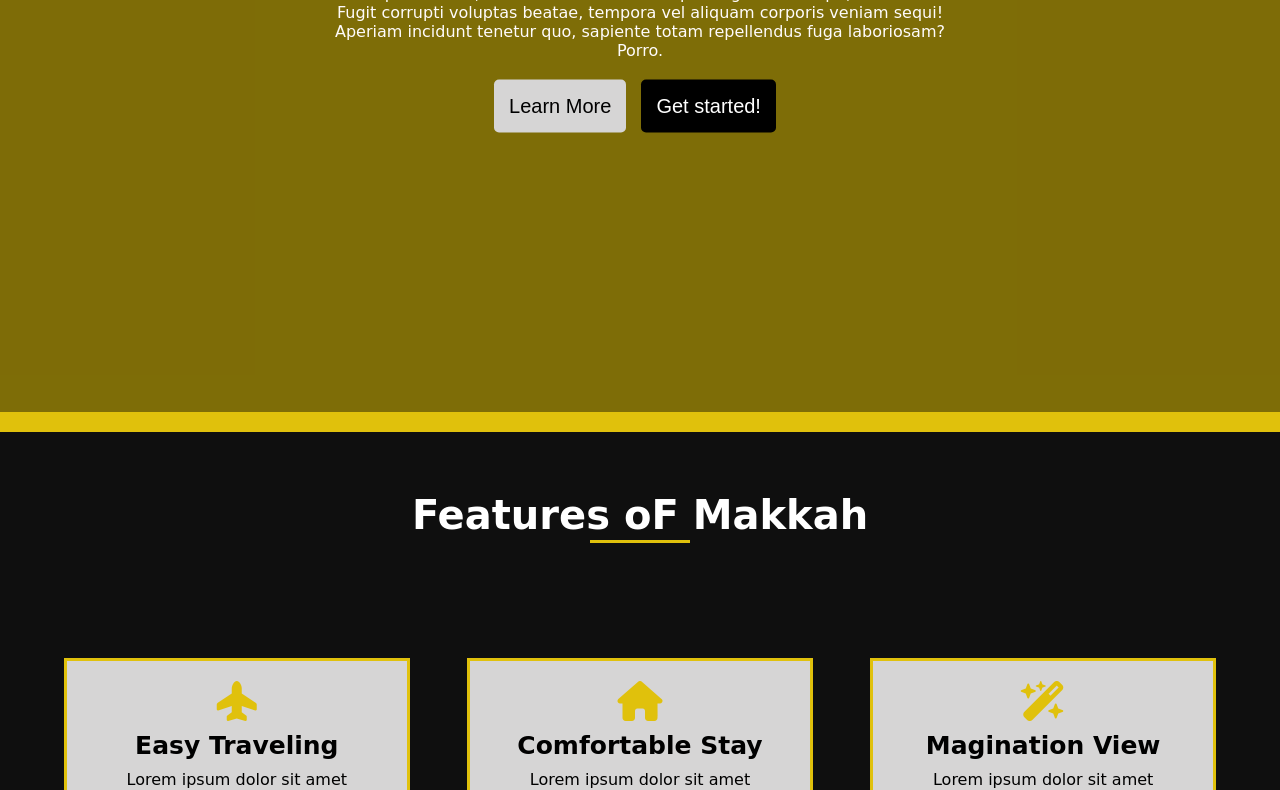
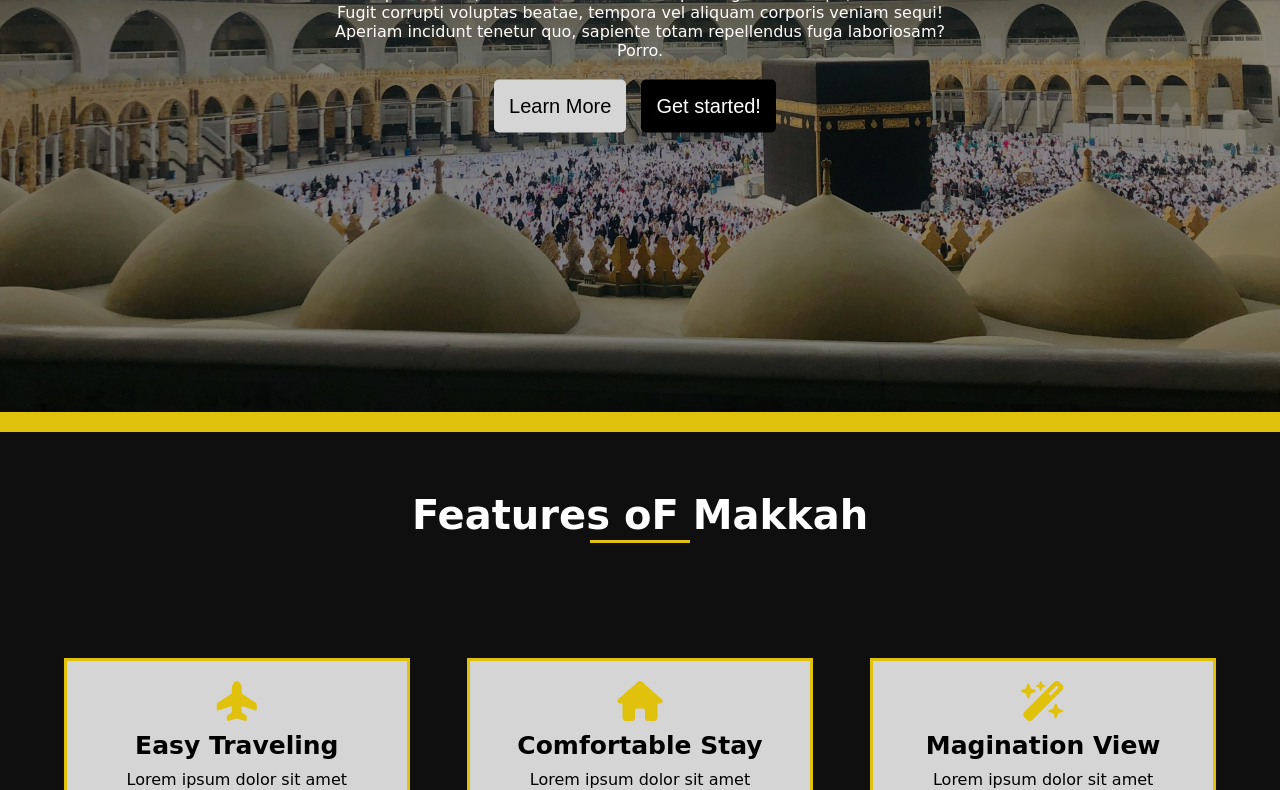
Before and after one commit to taha-ahmed-hodhod/Makkah-, a plain HTML site: page index.html in a window 1280 px wide. Shown: the part 388-1178 px from the top of the page. Drawn offline with Linux system fonts and the light colour scheme; files whose address does not match are found by name; a web font is replaced by a local one.

Commit message:
Update style.css

```diff
--- a/css/style.css
+++ b/css/style.css
@@ -88,7 +88,7 @@ body{
 .home{
     width: 100%;
     height: 100vh;
-    background-image: url("./images/pexels-mutahir-jamil-3609907-11667465.jpg");
+    background-image: url("../images/pexels-mutahir-jamil-3609907-11667465.jpg");
     background-position: center;
     position: relative;
     background-size: cover;
```
